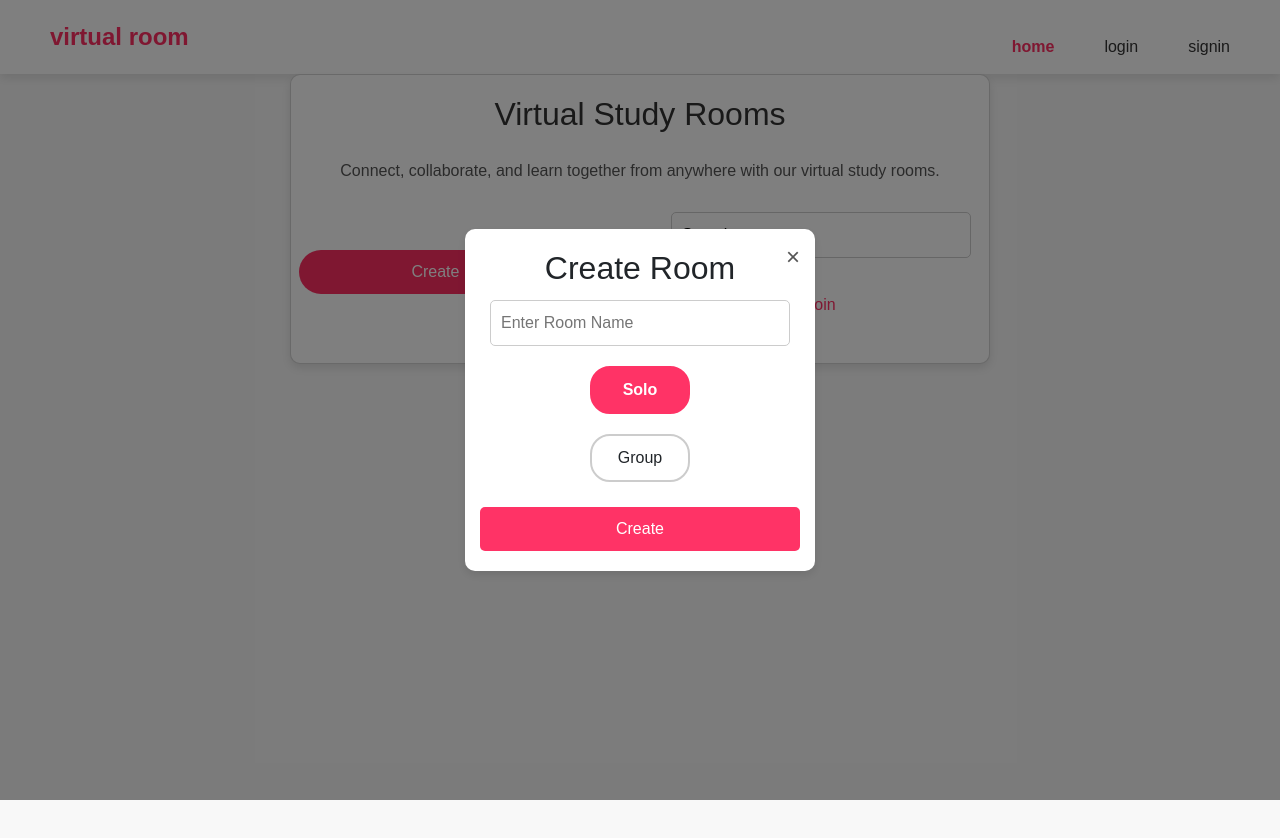
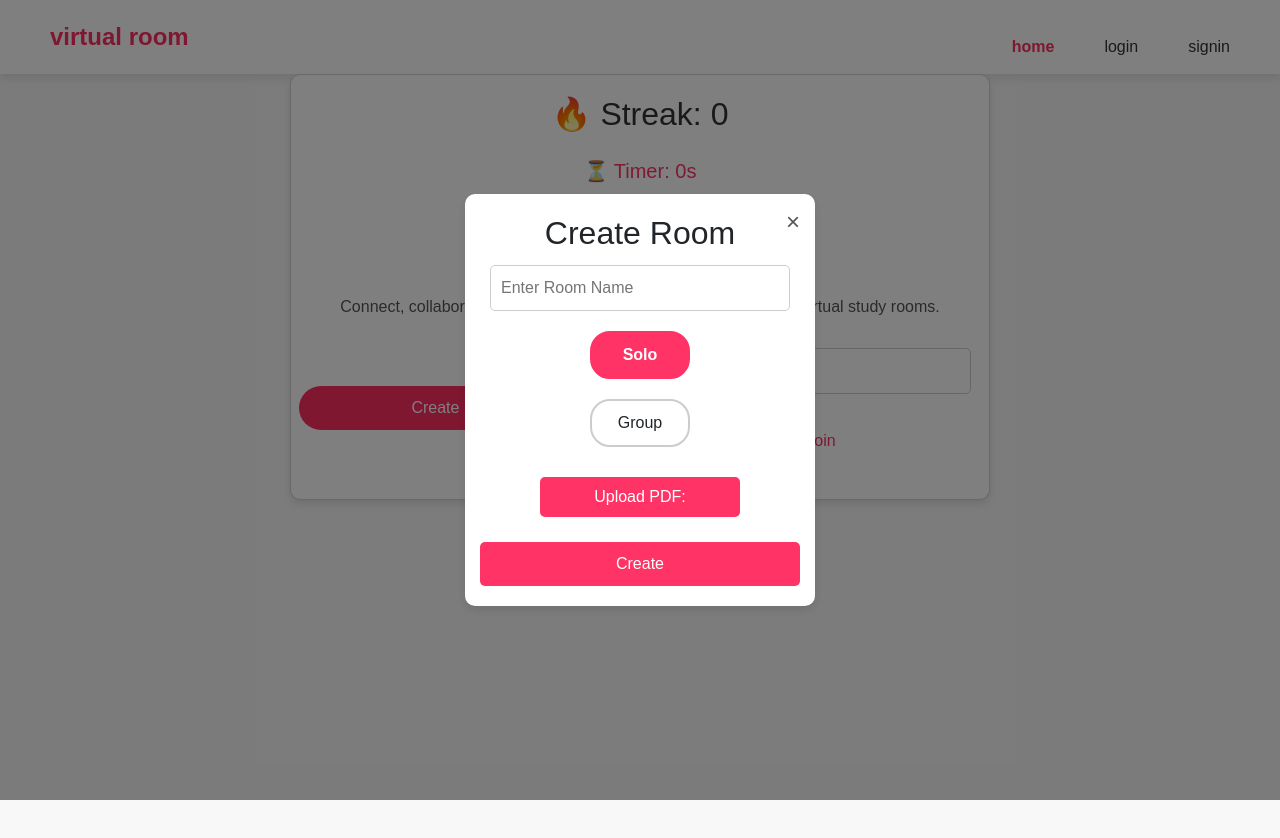
Before and after one commit to dhaneshvaibhav/hackera, a React (Vite) app in the folder hackera/: page / in a window 1280 px wide. Both pictures are taken after typing "Sample" into the empty fields and a click on the button "Create Room". Shown: the top 838 px of the page. Built offline with nearby package versions, Linux system fonts and the light colour scheme.

Commit message:
added timer, streak and pdfs

```diff
--- a/hackera/package.json
+++ b/hackera/package.json
@@ -15,6 +15,7 @@
     "axios": "^1.8.1",
     "react": "^19.0.0",
     "react-dom": "^19.0.0",
+    "react-router-dom": "^7.2.0",
     "three": "^0.173.0"
   },
   "devDependencies": {
--- a/hackera/src/component/createRoom.jsx
+++ b/hackera/src/component/createRoom.jsx
@@ -4,6 +4,16 @@ import "../componentcss/createRoom.css";
 const CreateRoom = ({ onClose }) => {
     const [roomName, setRoomName] = useState("");
     const [roomType, setRoomType] = useState("solo");
+    const [selectedFile, setSelectedFile] = useState(null);
+
+    const handleFileChange = (event) => {
+        const file = event.target.files[0];
+        if (file && file.type === "application/pdf") {
+            setSelectedFile(file);
+        } else {
+            alert("Please select a valid PDF file.");
+        }
+    };
 
     return (
         <div className="popup-overlay">
@@ -35,6 +45,15 @@ const CreateRoom = ({ onClose }) => {
                     </div>
                 </div>
 
+                {/* File Upload Section */}
+                <div className="file-upload">
+                    <label className="upload-label">
+                        Upload PDF:
+                        <input type="file" accept="application/pdf" onChange={handleFileChange} />
+                    </label>
+                    {selectedFile && <p>Selected File: {selectedFile.name}</p>}
+                </div>
+
                 <button className="create-room-button">Create</button>
             </div>
         </div>
--- a/hackera/src/component/home.jsx
+++ b/hackera/src/component/home.jsx
@@ -1,10 +1,12 @@
 import React, { useState } from 'react';
-import CreateRoom from "./createRoom"; // Import CreateRoom component
+import CreateRoom from "./createRoom";
+import Timer from "./timer";
 import '../componentcss/home.css';
 
 const Home = () => {
     const [code, setCode] = useState('');
-    const [showPopup, setShowPopup] = useState(false); // State to control popup visibility
+    const [showPopup, setShowPopup] = useState(false);
+    const [streak, setStreak] = useState(0); // Streak starts at 0
 
     const handleJoin = () => {
         console.log("Room ID is", code);
@@ -13,7 +15,8 @@ const Home = () => {
     return (
         <div className="container">
             <div className="card">
-                <h1>Virtual Study Rooms</h1>
+                <h1>🔥 Streak: {streak}</h1> {/* Fire emoji with streak */}
+                <Timer /> {/* Add Timer Component Here */}
                 <p>Connect, collaborate, and learn together from anywhere with our virtual study rooms.</p>
                 <div className="button-container">
                     <button className="new-meeting" onClick={() => setShowPopup(true)}>Create Room</button>
--- /dev/null
+++ b/hackera/src/component/timer.jsx
@@ -0,0 +1,40 @@
+import React, { useState, useEffect } from "react";
+import "../componentcss/timer.css";
+
+const Timer = () => {
+    const [time, setTime] = useState(0);
+    const [isRunning, setIsRunning] = useState(false);
+
+    useEffect(() => {
+        let interval;
+        if (isRunning) {
+            interval = setInterval(() => {
+                setTime((prevTime) => prevTime + 1);
+            }, 1000);
+        } else {
+            clearInterval(interval);
+        }
+        return () => clearInterval(interval);
+    }, [isRunning]);
+
+    const handleStartStop = () => {
+        setIsRunning(!isRunning);
+    };
+
+    const handleReset = () => {
+        setIsRunning(false);
+        setTime(0);
+    };
+
+    return (
+        <div className="timer-container">
+            <h2>⏳ Timer: {time}s</h2>
+            <button onClick={handleStartStop}>
+                {isRunning ? "Pause" : "Start"}
+            </button>
+            <button onClick={handleReset}>Reset</button>
+        </div>
+    );
+};
+
+export default Timer;
--- a/hackera/src/componentcss/CreateRoom.css
+++ b/hackera/src/componentcss/CreateRoom.css
@@ -1,4 +1,3 @@
-/* Overlay background */
 .popup-overlay {
     position: fixed;
     top: 0;
@@ -11,7 +10,6 @@
     align-items: center;
   }
 
-  /* Pop-up box */
   .popup-box {
     background: white;
     padding: 20px;
@@ -22,7 +20,6 @@
     box-shadow: 0 4px 10px rgba(0, 0, 0, 0.1);
   }
 
-  /* Close button ("X" mark) */
   .close-button {
     position: absolute;
     top: 10px;
@@ -37,7 +34,7 @@
     color: #ff3366;
   }
 
-  /* Room type container */
+
   .room-type-container {
     display: flex;
     justify-content: center;
@@ -45,7 +42,7 @@
     margin: 15px 0;
   }
 
-  /* Room type options */
+
   .room-option {
     padding: 10px 20px;
     border-radius: 20px;
@@ -63,7 +60,7 @@
     font-weight: bold;
   }
 
-  /* Create button */
+
   .create-room-button {
     background: #ff3366;
     color: white;
@@ -78,3 +75,30 @@
   .create-room-button:hover {
     background: #ff0055;
   }
+  .file-upload {
+    margin: 15px 0;
+    text-align: center;
+}
+
+.upload-label {
+    display: block;
+    font-size: 16px;
+    cursor: pointer;
+    padding: 8px;
+    background: #ff3366;
+    color: white;
+    border-radius: 5px;
+    width: 200px;
+    margin: auto;
+    text-align: center;
+}
+
+.upload-label input {
+    display: none;
+}
+
+.file-upload p {
+    margin-top: 10px;
+    font-size: 14px;
+    color: #333;
+}
--- /dev/null
+++ b/hackera/src/componentcss/timer.css
@@ -0,0 +1,24 @@
+.timer-container {
+    text-align: center;
+    margin-top: 10px;
+}
+
+.timer-container h2 {
+    font-size: 20px;
+    color: #ff3366;
+}
+
+.timer-container button {
+    margin: 5px;
+    padding: 8px 16px;
+    border: none;
+    background-color: #ff3366;
+    color: white;
+    font-size: 14px;
+    border-radius: 5px;
+    cursor: pointer;
+}
+
+.timer-container button:hover {
+    background-color: #ff0055;
+}
```
Also changed, not shown: 1 other file (tests, documents, lock files or other folders).
